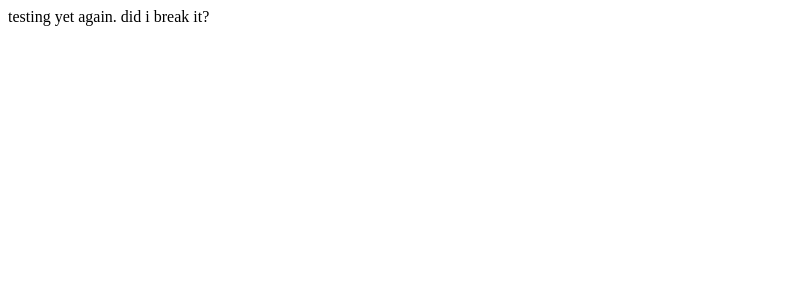
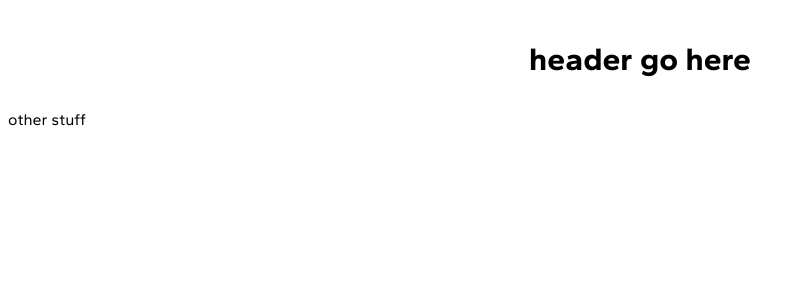
Before and after one commit to kittywizard/tip-calc, a React (Vite) app: page / in a window 1280 px wide. Shown: the top 300 px of the page, without its empty margins (0-805 px from the left). Built offline with nearby package versions, Linux system fonts and the light colour scheme.

Commit message:
basic styled components set up

```diff
--- a/index.html
+++ b/index.html
@@ -4,7 +4,10 @@
     <meta charset="UTF-8" />
     <link rel="icon" type="image/svg+xml" href="/src/favicon.svg" />
     <meta name="viewport" content="width=device-width, initial-scale=1.0" />
-    <title>Vite App</title>
+    <link rel="preconnect" href="https://fonts.googleapis.com">
+    <link rel="preconnect" href="https://fonts.gstatic.com" crossorigin>
+    <link href="https://fonts.googleapis.com/css2?family=Gantari:wght@400;700&display=swap" rel="stylesheet">
+    <title>Tip Calculator</title>
   </head>
   <body>
     <div id="root"></div>
--- a/package.json
+++ b/package.json
@@ -9,11 +9,13 @@
   },
   "dependencies": {
     "react": "^18.0.0",
-    "react-dom": "^18.0.0"
+    "react-dom": "^18.0.0",
+    "styled-components": "^5.3.5"
   },
   "devDependencies": {
     "@types/react": "^18.0.0",
     "@types/react-dom": "^18.0.0",
+    "@types/styled-components": "^5.1.25",
     "@vitejs/plugin-react": "^1.3.0",
     "typescript": "^4.6.3",
     "vite": "^2.9.9"
--- a/src/App.tsx
+++ b/src/App.tsx
@@ -1,11 +1,14 @@
-import { useState } from 'react'
+import { useState } from 'react';
+import Header from "./components/header/Header";
+import {StyledApp} from "./styles/container";
 
-function App() {
+const App:React.FC = () => {
 
   return (
-    <div className="App">
-     testing yet again. did i break it?
-    </div>
+    <StyledApp>
+      <Header/>
+      other stuff
+   </StyledApp>
   )
 }
 
--- /dev/null
+++ b/src/components/header/Header.tsx
@@ -0,0 +1,11 @@
+import {StyledHeader} from "./header-styles";
+
+const Header:React.FC = () => {
+    return (
+        <StyledHeader>
+            header go here
+        </StyledHeader>
+    )
+}
+
+export default Header;
--- /dev/null
+++ b/src/components/header/header-styles.ts
@@ -0,0 +1,10 @@
+import styled from "styled-components";
+
+export const StyledHeader = styled.header`
+    display: flex;
+    justify-content: center;
+    padding: 1em;
+
+    font-weight: 700;
+    font-size: 2rem;
+`;
--- /dev/null
+++ b/src/styles/container.ts
@@ -0,0 +1,5 @@
+import styled from "styled-components";
+
+export const StyledApp = styled.div`
+    font-family: "Gantari", sans-serif;
+`;
```
Also changed, not shown: src/styles/global.ts (added, +12 -0 lines), 1 other file (tests, documents, lock files or other folders).
